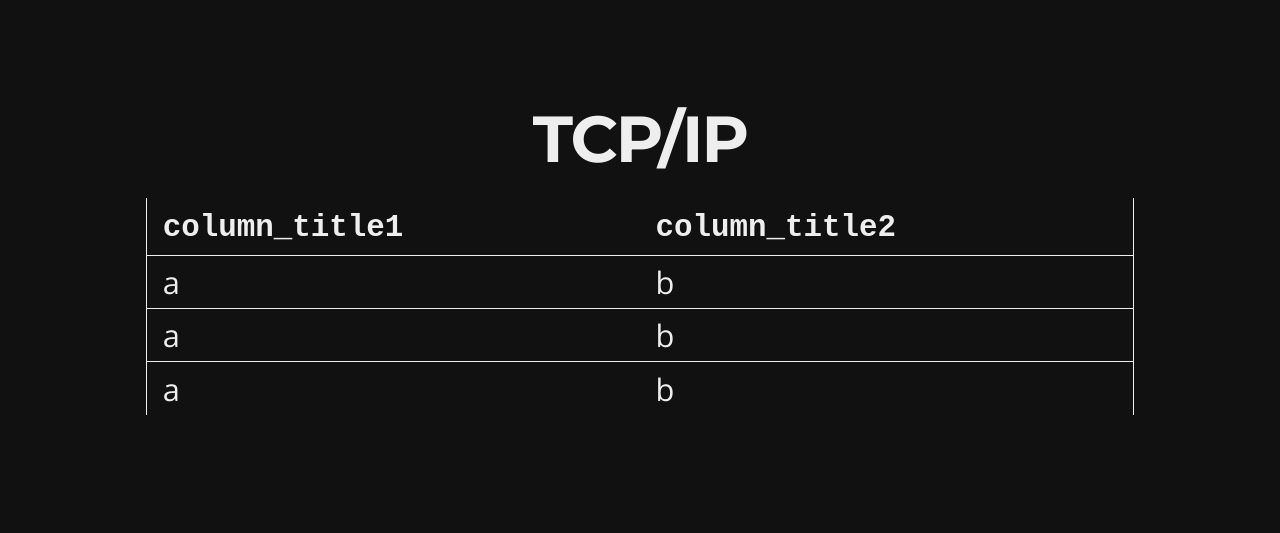
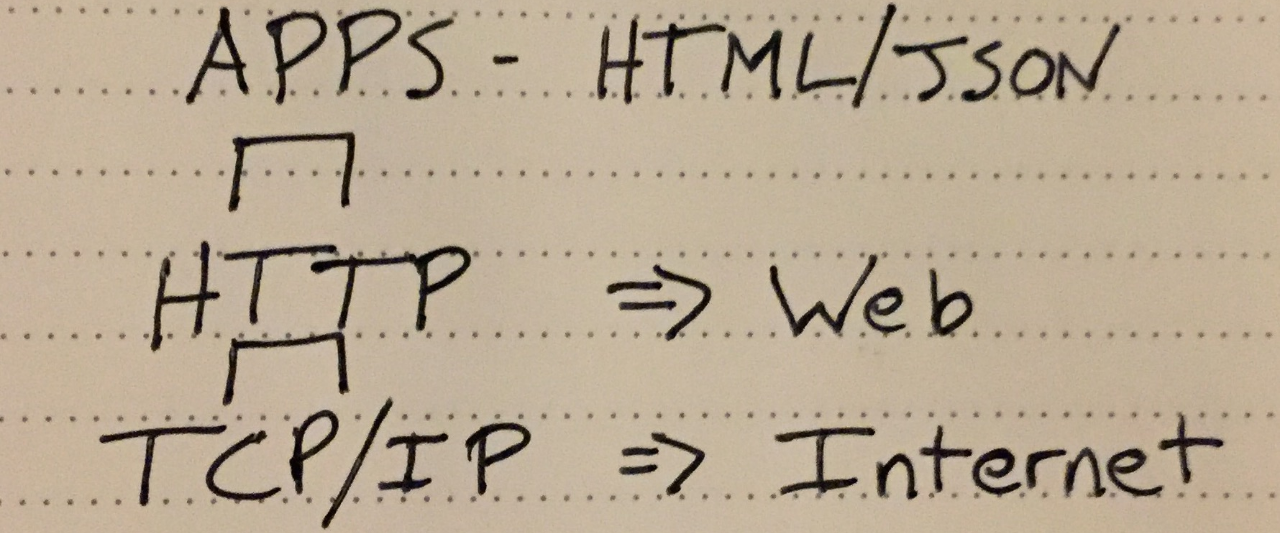
Before and after one commit to teaforthecat/teaforthecat.github.io, a website: page index.html in a window 1280 px wide. Both pictures are taken after a click on the element 1251 px from the left and 734 px from the top of the page. Shown: the part 122-655 px from the top of the page. Drawn offline with nearby package versions, Linux system fonts and the light colour scheme.

Commit message:
layers of web

```diff
--- a/index.html
+++ b/index.html
@@ -3,7 +3,7 @@
 <html lang="en">
 <head>
 <meta charset="utf-8"/>
-<title>html</title>
+<title></title>
 <link rel="stylesheet" href="bower_components/reveal.js/css/reveal.css"/>
 <link rel="stylesheet" href="bower_components/reveal.js/css/theme/night.css" id="theme"/>
 <link rel="stylesheet" href=""/>
@@ -22,60 +22,16 @@
 <div class="reveal">
 <div class="slides">
 <section id="sec-title-slide">
-<h1>html</h1>
+<h1></h1>
 <h2></h2>
 <h2><a href="mailto:"></a></h2>
 <h2></h2>
 </section>
 
 
-
 <section>
-<section id="slide-orgheadline1">
-<h2 id="orgheadline1">TCP/IP</h2>
-<table border="2" cellspacing="0" cellpadding="6" rules="groups" frame="hsides" width="100%">
-
-
-<colgroup>
-<col  class="org-left" />
-
-<col  class="org-left" />
-</colgroup>
-<thead>
-<tr>
-<th scope="col" class="org-left"><code>column_title1</code></th>
-<th scope="col" class="org-left"><code>column_title2</code></th>
-</tr>
-</thead>
-<tbody>
-<tr>
-<td class="org-left">a</td>
-<td class="org-left">b</td>
-</tr>
-
-<tr>
-<td class="org-left">a</td>
-<td class="org-left">b</td>
-</tr>
-
-<tr>
-<td class="org-left">a</td>
-<td class="org-left">b</td>
-</tr>
-</tbody>
-</table>
-
-</section>
-</section>
-<section>
-<section id="slide-orgheadline2" data-background="http://news.mit.edu/sites/mit.edu.newsoffice/files/images/2013/20130318105145-1_0.jpg">
-<h2 id="orgheadline2">HTTP</h2>
-
-</section>
-</section>
-<section>
-<section id="slide-orgheadline3" data-background="http://e.fastcompany.net/multisite_files/fastcompany/imagecache/1280/poster/2014/05/3030612-poster-1280-mark-zuckerberg-30.jpg">
-<h2 id="orgheadline3">Facebook</h2>
+<section id="slide-orgheadline1" data-background="./images/layers_of_web.jpg">
+<h2 id="orgheadline1"></h2>
 </section>
 </section>
 </div>
```
Also changed, not shown: images/layers_of_web.jpg (added), 1 other file.
